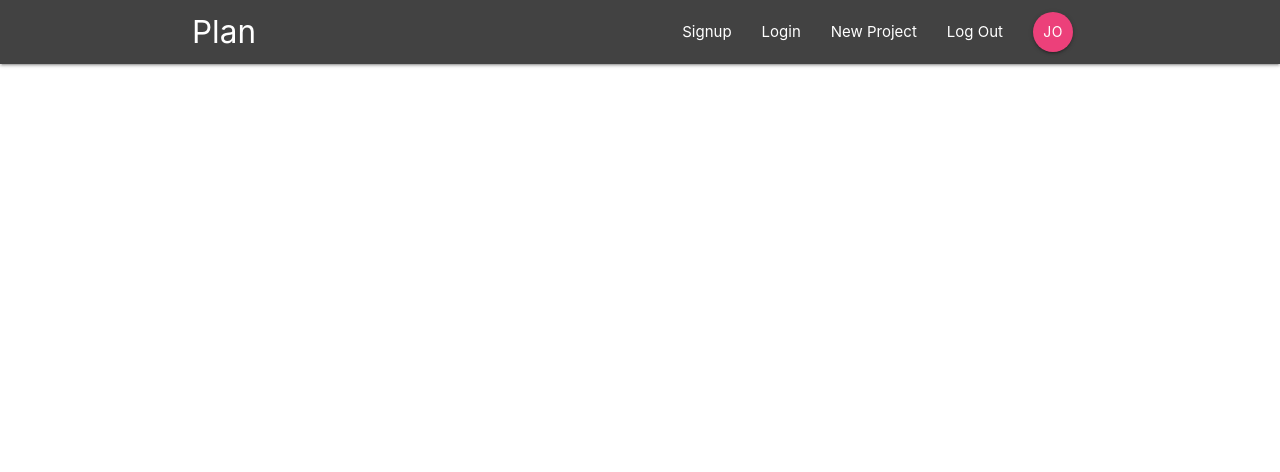
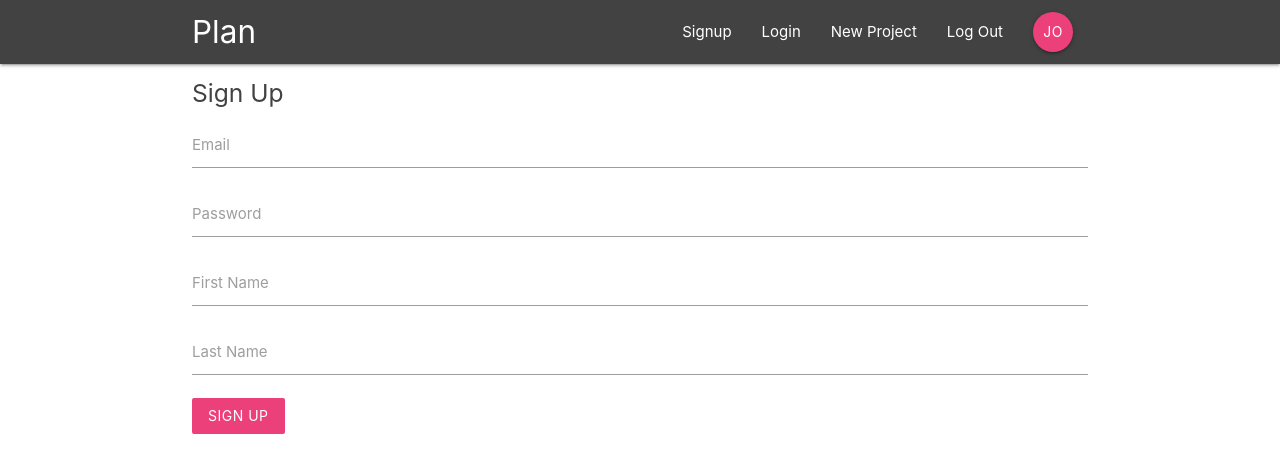
Before and after one commit to jherey/projectplan, a React (Create React App) app: page /signup in a window 1280 px wide. Shown: the top 472 px of the page. Built offline with nearby package versions, Linux system fonts and the light colour scheme.

Commit message:
creates signup component

```diff
--- a/src/App.js
+++ b/src/App.js
@@ -4,6 +4,7 @@
 import Dashboard from './components/dashboard/Dashboard';
 import ProjectDetails from './components/projects/ProjectDetails';
 import SignIn from './components/auth/SignIn';
+import SignUp from './components/auth/SignUp';
 
 class App extends Component {
   render() {
@@ -15,6 +16,7 @@
             <Route exact path='/' component={Dashboard} />
             <Route path='/project/:id' component={ProjectDetails} />
             <Route path='/signin' component={SignIn} />
+            <Route path='/signup' component={SignUp} />
           </Switch>
         </div>
       </BrowserRouter>
--- a/src/components/auth/SignIn.js
+++ b/src/components/auth/SignIn.js
@@ -1,6 +1,6 @@
 import React, { Component } from 'react'
 
-class SignIn extends Component {
+class SignUp extends Component {
   state = {
     email: '',
     password: ''
@@ -39,4 +39,4 @@
   }
 }
 
-export default SignIn
+export default SignUp
--- a/src/components/auth/SignUp.js
+++ b/src/components/auth/SignUp.js
@@ -0,0 +1,52 @@
+import React, { Component } from 'react'
+
+class SignIn extends Component {
+  state = {
+    email: '',
+    password: '',
+    firstName: '',
+    lastName: ''
+  }
+
+  handleChange = event => {
+    this.setState({
+      [event.target.id]: event.target.value
+    });
+  }
+
+  handleSubmit = event => {
+    event.preventDefault();
+    console.log(this.state);
+  }
+
+  render() {
+    return (
+      <div className='container'>
+        <form className="white" onSubmit={this.handleSubmit}>
+          <h5 className="grey-text text-darken-3">Sign Up</h5>
+          <div className="input-field">
+            <label htmlFor="email">Email</label>
+            <input type="email" id='email' onChange={this.handleChange}/>
+          </div>
+          <div className="input-field">
+            <label htmlFor="password">Password</label>
+            <input type="password" id='password' onChange={this.handleChange}/>
+          </div>
+          <div className="input-field">
+            <label htmlFor="firstName">First Name</label>
+            <input type="text" id='firstName' onChange={this.handleChange}/>
+          </div>
+          <div className="input-field">
+            <label htmlFor="lastName">Last Name</label>
+            <input type="text" id='lastName' onChange={this.handleChange}/>
+          </div>
+          <div className="input-field">
+            <button className="btn pink lighten-1 z-depth-0">Sign up</button>
+          </div>
+        </form>
+      </div>
+    )
+  }
+}
+
+export default SignIn
```
